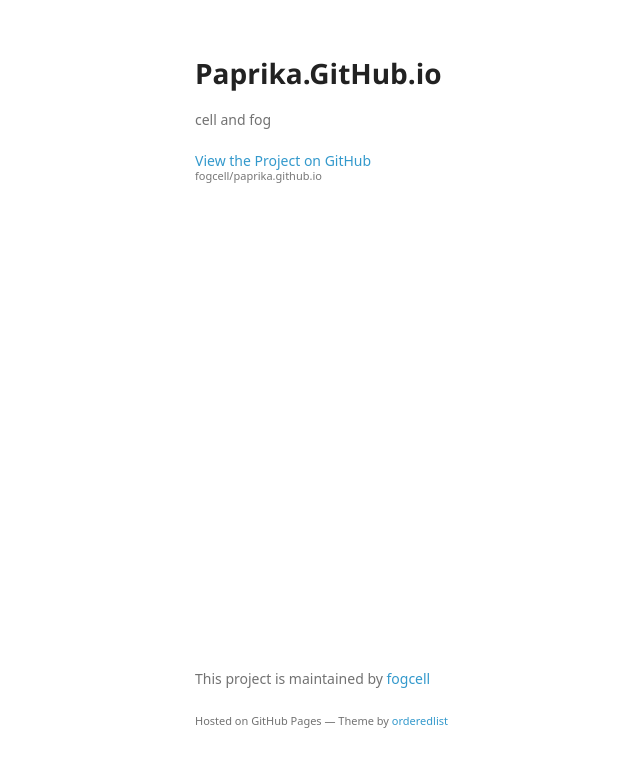
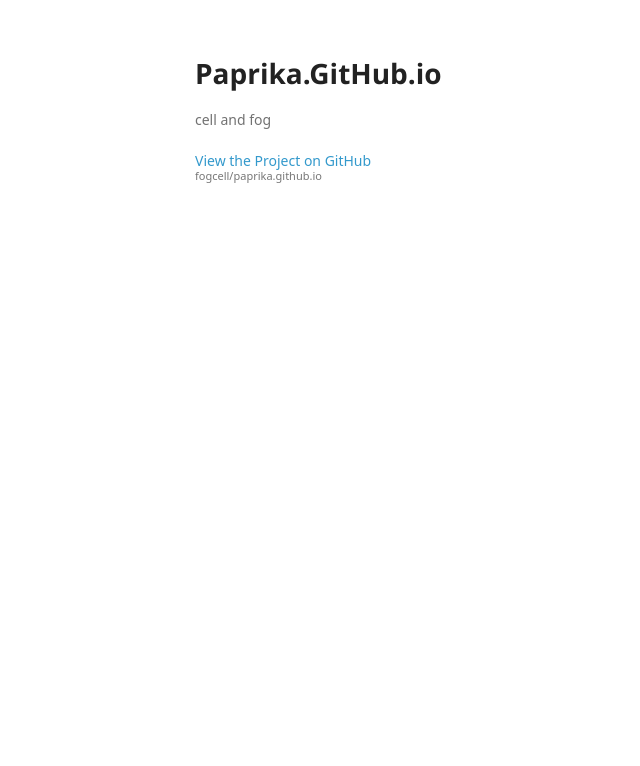
Before and after one commit to fogcell/fogcell.github.io, a plain HTML site: page index.html in a window 1280 px wide. Shown: the whole page, without its empty margins (15-655 px from the left). Drawn offline with Linux system fonts and the light colour scheme; a web font is replaced by a local one.

Commit message:
Create index.html

```diff
--- a/index.html
+++ b/index.html
@@ -23,10 +23,6 @@
       <section>
         <h3>
       </section>
-      <footer>
-        <p>This project is maintained by <a href="https://github.com/fogcell">fogcell</a></p>
-        <p><small>Hosted on GitHub Pages &mdash; Theme by <a href="https://github.com/orderedlist">orderedlist</a></small></p>
-      </footer>
     </div>
     <script src="javascripts/scale.fix.js"></script>
 
```
